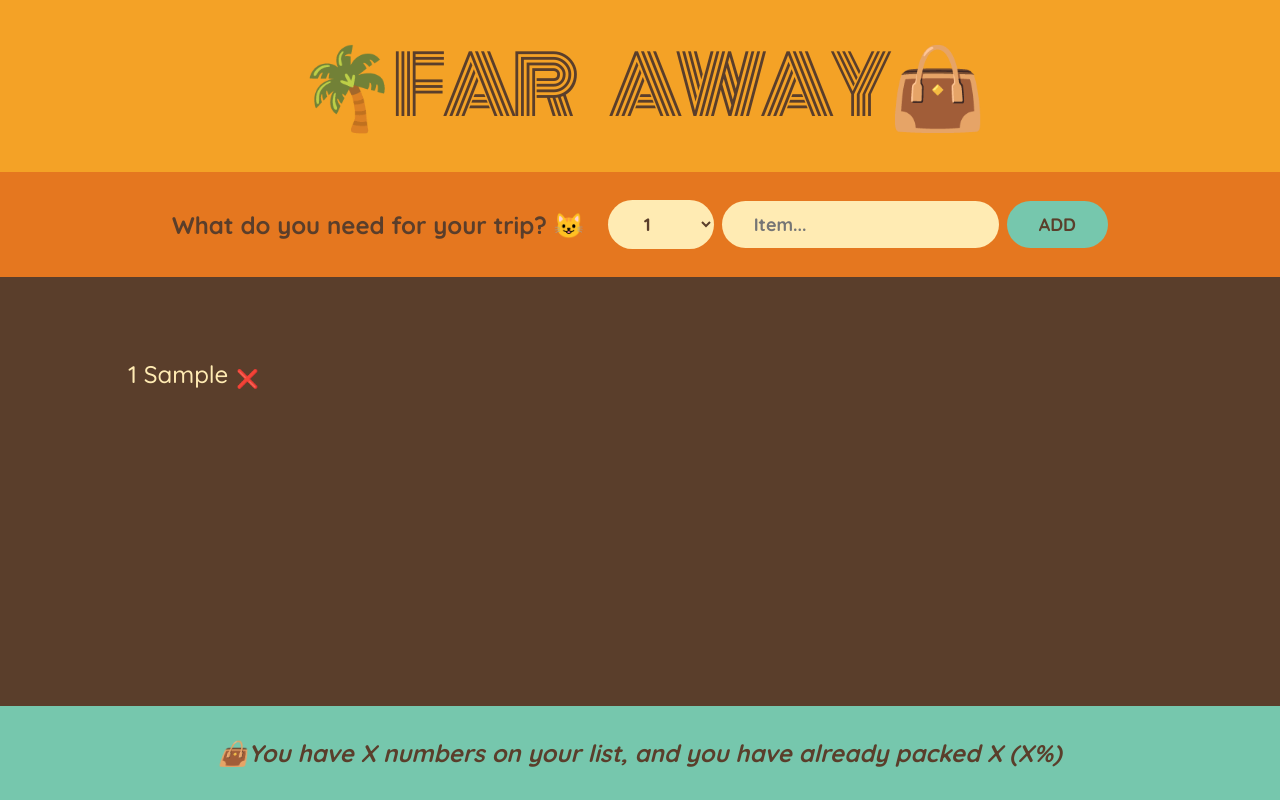
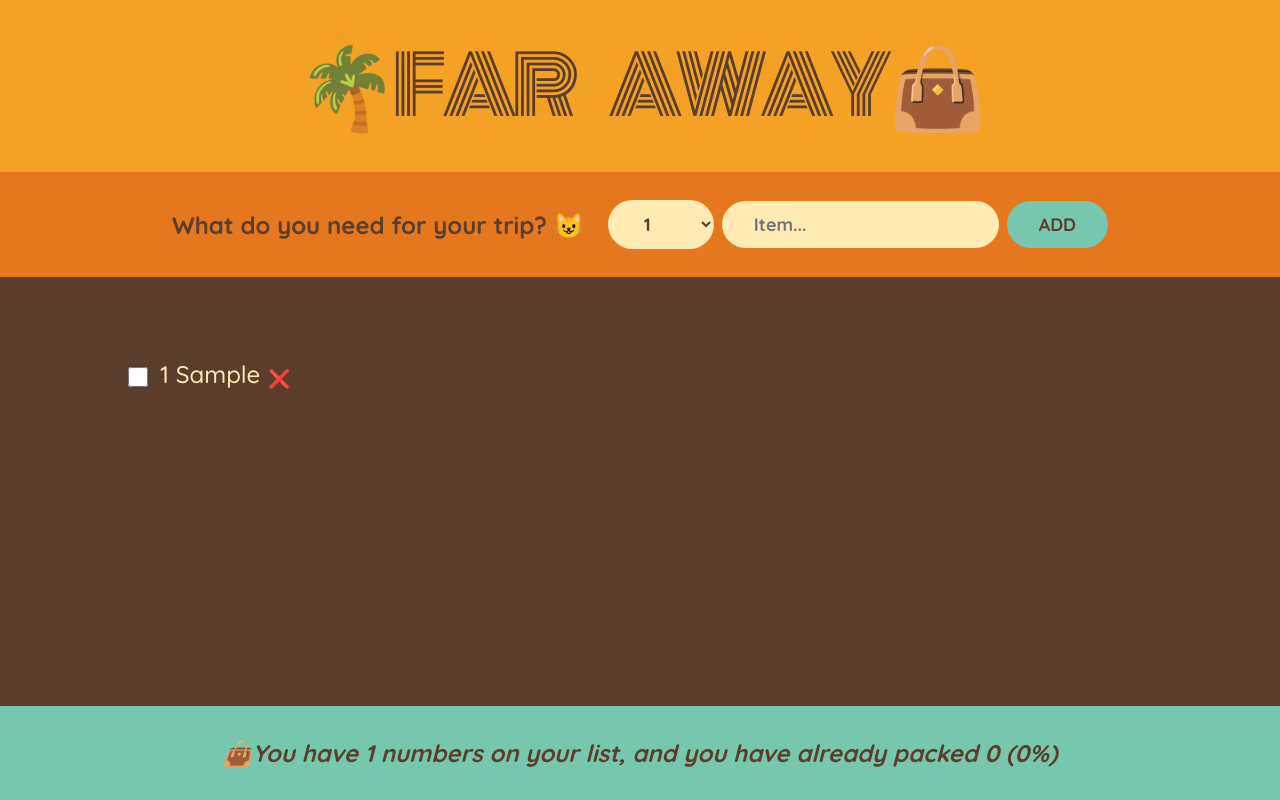
Before and after one commit to youcancallmejay/travel-list, a React (Create React App) app: page / in a window 1280 px wide. Both pictures are taken after typing "Sample" into the empty fields and a click on the button "ADD". Built offline with nearby package versions, Linux system fonts and the light colour scheme.

Commit message:
add packed item strike through on checkbox click

```diff
--- a/src/App.js
+++ b/src/App.js
@@ -13,11 +13,16 @@ export default function App(){
     setItems((items) => items.filter((item) => item.id != id));
   }
 
+  function handleToggleItem(id){
+    setItems((items) => items.map((item) => item.id === id ? {...item, packed: !item.packed} : item))
+  }
+
+
   return <div className="app">
     <Logo/>
     <Form onAddItems={handleAddItems} />
-    <PackingList items={items} onDeleteItem={handleDeleteItems} />
-    <Stats/>
+    <PackingList items={items} onDeleteItem={handleDeleteItems} onToggleItem={handleToggleItem} />
+    <Stats items={items}/>
   </div>
 
 
@@ -43,7 +48,7 @@ function Form({onAddItems}){
 
     onAddItems(newItem);
     setDescription("");
-    setQuantity("");
+    setQuantity(1);
 
   }
 
@@ -57,11 +62,11 @@ function Form({onAddItems}){
   </form>
 }
 
-function PackingList({items, onDeleteItem}){
+function PackingList({items, onDeleteItem, onToggleItem}){
   return(
   <div className="list">
       <ul className="list">
-      {items.map(item=><Item item={item} onDeleteItem={onDeleteItem} key={item.id}/> )}
+      {items.map(item=><Item item={item} onDeleteItem={onDeleteItem} onToggleItem={onToggleItem} key={item.id}/> )}
       </ul>
   </div>
   );
@@ -70,9 +75,10 @@ function PackingList({items, onDeleteItem}){
 
 
 
-function Item({item, onDeleteItem}){
+function Item({item, onDeleteItem, onToggleItem}){
   return (
     <li>
+      <input type="checkbox" value={item.packed} onChange={() => onToggleItem(item.id)} />
       <span style={item.packed ? {textDecoration:"line-through"} : {}}>
         {item.quantity} {item.description}
         <button onClick={() => onDeleteItem(item.id)}>❌</button>
@@ -83,8 +89,13 @@ function Item({item, onDeleteItem}){
 
 
 
-function Stats(){
+function Stats({items}){
+  const numItems = items.length;
+  const numPacked = items.filter((item) => item.packed).length;
+  const numPercent = Math.round(numPacked/numItems * 100);
+
+
   return <footer className="stats">
-    <em> 👜You have X numbers on your list, and you have already packed X (X%) </em>
+    <em> {numPercent === 100 ? "You've packed everything!" : `👜You have ${numItems} numbers on your list, and you have already packed ${numPacked} (${numPercent}%)`} </em>
   </footer>
 }
```
